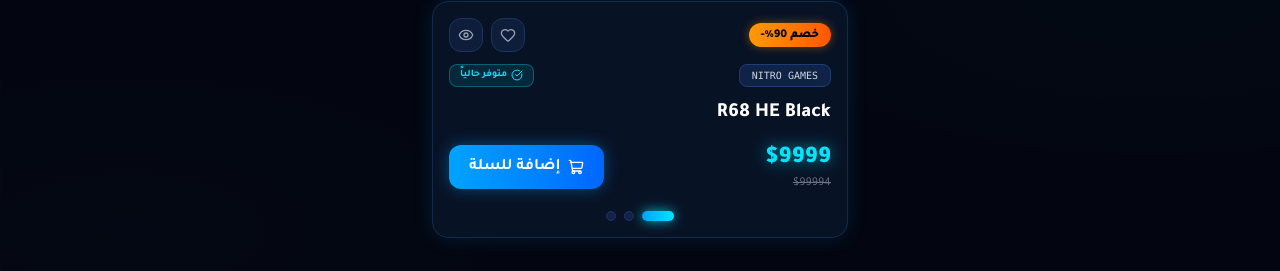
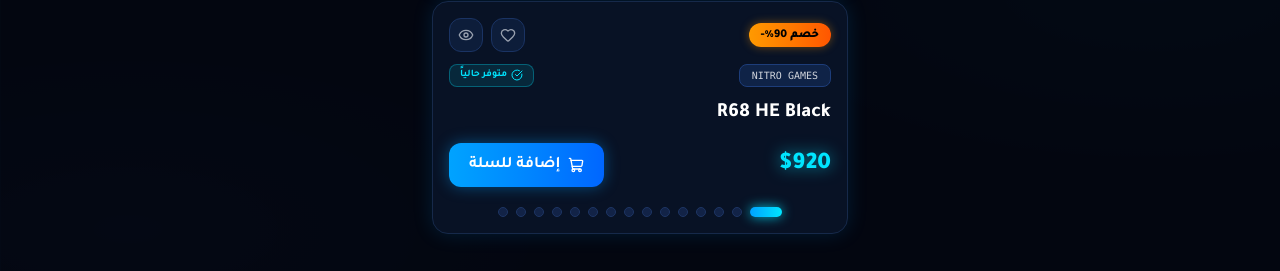
Before and after one commit to yamenyamen1681-lang/nitro-games-supabase-6-, a Next.js app: page / in a window 1280 px wide. Shown: the part 1211-1482 px from the top of the page. Built offline with nearby package versions, Linux system fonts and the light colour scheme; no server answers; the database is empty.

Commit message:
Update DealsSection.tsx

```diff
--- a/src/components/DealsSection.tsx
+++ b/src/components/DealsSection.tsx
@@ -2,6 +2,22 @@
 
 import React, { useState, useEffect } from "react";
 import { Timer, Zap, Heart, Eye, ShoppingCart, CheckCircle } from "lucide-react";
+
+// تعريف واجهة المنتجات لتفادي خطأ TypeScript
+interface Product {
+  id: string | number;
+  name: string;
+  price: number;
+  original_price?: number;
+  image_url?: string;
+  in_stock?: boolean;
+}
+
+interface DealsSectionProps {
+  dealProducts?: Product[];
+  products?: Product[];
+  targetDate?: string;
+}
 
 // مكون العداد التنازلي المحدث بالسيان والأزرق
 const DealCountdown = ({ targetDate }: { targetDate: string }) => {
@@ -76,17 +92,21 @@ const DealCountdown = ({ targetDate }: { targetDate: string }) => {
   );
 };
 
-// التصدير الرئيسي الذي يطلبه ملف page.tsx
-export const DealsSection = () => {
+// المكون الرئيسي الداعم للـ Props المتوقعة من page.tsx
+export const DealsSection: React.FC<DealsSectionProps> = ({
+  dealProducts = [],
+  products = [],
+  targetDate = "2026-10-01T00:00:00",
+}) => {
   const [slide, setSlide] = useState(0);
-  const showcaseItems = [1, 2, 3]; // يمكنك تعديل عدد الشرائح حسب الحاجة
+  const itemsList = dealProducts.length > 0 ? dealProducts : products;
 
   return (
     <section className="w-full max-w-md mx-auto px-4 py-4 text-white" dir="rtl">
       {/* العداد التنازلي */}
-      <DealCountdown targetDate="2026-10-01T00:00:00" />
+      <DealCountdown targetDate={targetDate} />
 
-      {/* كرت المنتج مع إزالة اللون الأحمر بالكامل واستبداله بالسيان والنيون */}
+      {/* كرت العروض باللون النيون الأزرق والسيان بدون أحمر */}
       <div className="bg-[#081225] border border-[#16294a] rounded-2xl p-4 shadow-[0_0_20px_rgba(0,163,255,0.15)] relative">
 
         {/* شارة الخصم */}
@@ -111,13 +131,21 @@ export const DealsSection = () => {
         </div>
 
         {/* عنوان المنتج */}
-        <h3 className="text-xl font-extrabold text-white mb-3">R68 HE Black</h3>
+        <h3 className="text-xl font-extrabold text-white mb-3">
+          {itemsList[slide]?.name || "R68 HE Black"}
+        </h3>
 
         {/* السعر وزر الإضافة */}
         <div className="flex items-center justify-between mt-4">
           <div>
-            <div className="text-2xl font-black text-[#00e5ff] drop-shadow-[0_0_8px_rgba(0,229,255,0.6)]">$9999</div>
-            <div className="text-xs text-gray-500 line-through">$99994</div>
+            <div className="text-2xl font-black text-[#00e5ff] drop-shadow-[0_0_8px_rgba(0,229,255,0.6)]">
+              ${itemsList[slide]?.price || "9999"}
+            </div>
+            {itemsList[slide]?.original_price && (
+              <div className="text-xs text-gray-500 line-through">
+                ${itemsList[slide]?.original_price}
+              </div>
+            )}
           </div>
           <button className="flex items-center gap-2 bg-gradient-to-r from-[#00a3ff] to-[#0066ff] hover:from-[#00e5ff] hover:to-[#00a3ff] text-white font-bold px-5 py-2.5 rounded-xl shadow-[0_0_15px_rgba(0,163,255,0.4)] transition duration-300">
             <ShoppingCart className="w-4 h-4" />
@@ -125,9 +153,9 @@ export const DealsSection = () => {
           </button>
         </div>
 
-        {/* نقاط التنقل السفلي الشريط دون أي لون أحمر */}
+        {/* نقاط التنقل السفلي الأزرق والسيان */}
         <div className="flex items-center justify-center gap-2 pt-5">
-          {showcaseItems.map((_, idx) => (
+          {(itemsList.length > 0 ? itemsList : [1, 2, 3]).map((_, idx) => (
             <button
               key={idx}
               onClick={() => setSlide(idx)}
```
